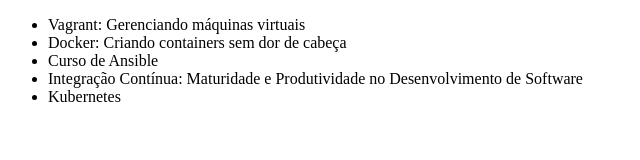
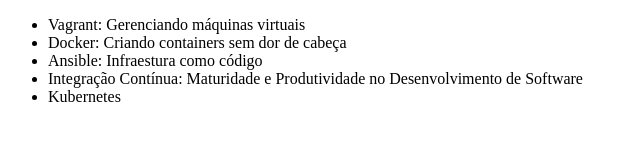
Before and after one commit to YuriBessa/alura-git, a plain HTML site: page index.html in a window 1280 px wide. Shown: the whole page, without its empty margins (0-640 px from the left). Drawn offline with Linux system fonts and the light colour scheme.

Commit message:
Modificando novamente o curso de Ansible para testar o revert

```diff
--- a/index.html
+++ b/index.html
@@ -8,7 +8,7 @@
     <ul>
         <li>Vagrant: Gerenciando máquinas virtuais</li>
         <li>Docker: Criando containers sem dor de cabeça</li>
-        <li>Curso de Ansible</li>
+        <li>Ansible: Infraestura como código</li>
         <li>Integração Contínua: Maturidade e Produtividade no Desenvolvimento de Software</li>
         <li>Kubernetes</li>
     </ul>
```
